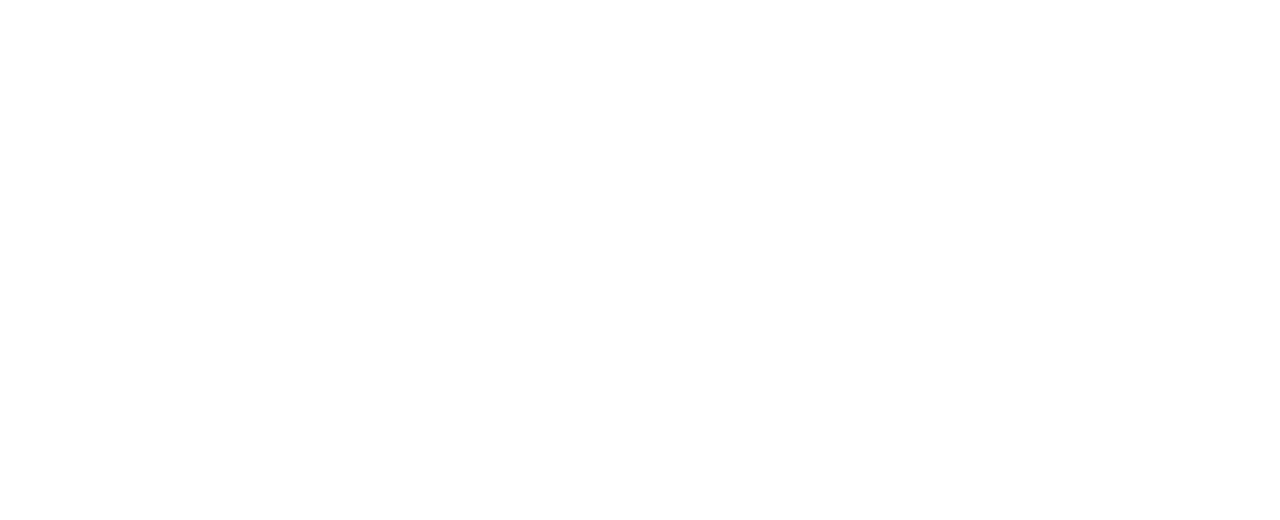
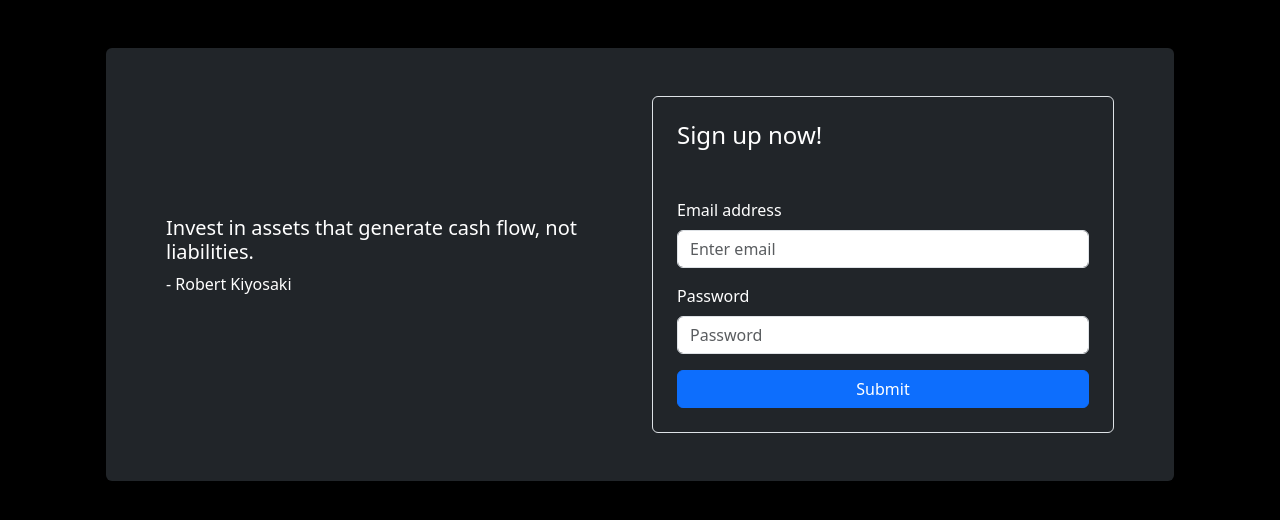
Before and after one commit to rokasuman/Financial_tracker, a React (Vite) app: page /signup in a window 1280 px wide. Before the commit this address had no page. Shown: the top 520 px of the page. Built offline with nearby package versions, Linux system fonts and the light colour scheme.

Commit message:
database is connected and ui is done

```diff
--- a/src/App.css
+++ b/src/App.css
@@ -0,0 +1,5 @@
+.wrapper{
+    min-height: 100vh;
+    background: black;
+    color: white;
+}
--- a/src/App.jsx
+++ b/src/App.jsx
@@ -1,20 +1,28 @@
-import Button from 'react-bootstrap/Button';
+
+import './App.css'
 
 import { Routes,Route } from 'react-router-dom';
 import Login from './pages/Login';
+import SignUp from './pages/SignUp';
+
+
+
+
+
 
 function App() {
 
 
   return (
-    <>
+    <div className='wrapper'>
     <Routes>
       <Route path='/' element={<Login/>}/>
+      <Route path='/signup' element={<SignUp/>}/>
     </Routes>
 
 
 
-    </>
+    </div>
   )
 }
 
--- /dev/null
+++ b/src/components/FinancialTips.jsx
@@ -0,0 +1,48 @@
+import React, { useEffect, useState } from 'react'
+
+
+const financialTips = [
+  {
+    expert: "Warren Buffett",
+    tip: "Never invest in a business you cannot understand."
+  },
+  {
+    expert: "Suze Orman",
+    tip: "Pay yourself first. Save at least 10% of your income."
+  },
+  {
+    expert: "Dave Ramsey",
+    tip: "Avoid debt like the plague and live below your means."
+  },
+  {
+    expert: "Robert Kiyosaki",
+    tip: "Invest in assets that generate cash flow, not liabilities."
+  },
+  {
+    expert: "Benjamin Graham",
+    tip: "The individual investor should act consistently as an investor and not as a speculator."
+  }
+];
+
+export const FinancialTips = () => {
+  const [showQuote, setShowQuote] = useState(financialTips[0])
+
+  useEffect(()=>{
+    setInterval(()=>{
+     setShowQuote(financialTips[Math.floor(Math.random()*financialTips.length)])
+    },3000)
+  },[])
+
+  const {expert , tip} = showQuote;
+  return (
+    <div className='d-flex flex-column justify-content-center'
+    style={{
+      height: "100%"
+    }}
+    >
+      <h5>{tip}</h5>
+      <p> - {expert}</p>
+
+    </div>
+  )
+}
--- /dev/null
+++ b/src/components/SingUpForm.jsx
@@ -0,0 +1,31 @@
+import Button from "react-bootstrap/Button";
+import Form from "react-bootstrap/Form";
+
+import React from "react";
+
+const SingUpForm = () => {
+  return (
+    <div className="border rounded p-4">
+      <h4 className="mb-5">Sign up now!</h4>
+      <Form>
+        <Form.Group className="mb-3" controlId="formBasicEmail">
+          <Form.Label>Email address</Form.Label>
+          <Form.Control type="email" placeholder="Enter email" />
+          <Form.Text className="text-muted"></Form.Text>
+        </Form.Group>
+
+        <Form.Group className="mb-3" controlId="formBasicPassword">
+          <Form.Label>Password</Form.Label>
+          <Form.Control type="password" placeholder="Password" />
+        </Form.Group>
+        <div className="d-grid">
+          <Button variant="primary" type="submit">
+            Submit
+          </Button>
+        </div>
+      </Form>
+    </div>
+  );
+};
+
+export default SingUpForm;
--- a/src/pages/Login.jsx
+++ b/src/pages/Login.jsx
@@ -2,7 +2,9 @@ import React from 'react'
 
 const Login = () => {
   return (
-    <div>Login</div>
+    <div>
+      login
+    </div>
   )
 }
 export default Login
--- /dev/null
+++ b/src/pages/SignUp.jsx
@@ -0,0 +1,19 @@
+import React from "react";
+import { Container, Row, Col } from "react-bootstrap";
+import {FinancialTips} from '../components/FinancialTips'
+import SingUpForm from "../components/SingUpForm";
+
+const SignUp = () => {
+  return (
+    <Container className="p-5">
+      <Row className="bg-dark  p-5 rounded text-white">
+        <Col>
+          <FinancialTips/>
+        </Col>
+        <Col><SingUpForm/></Col>
+      </Row>
+    </Container>
+  );
+};
+
+export default SignUp;
```
